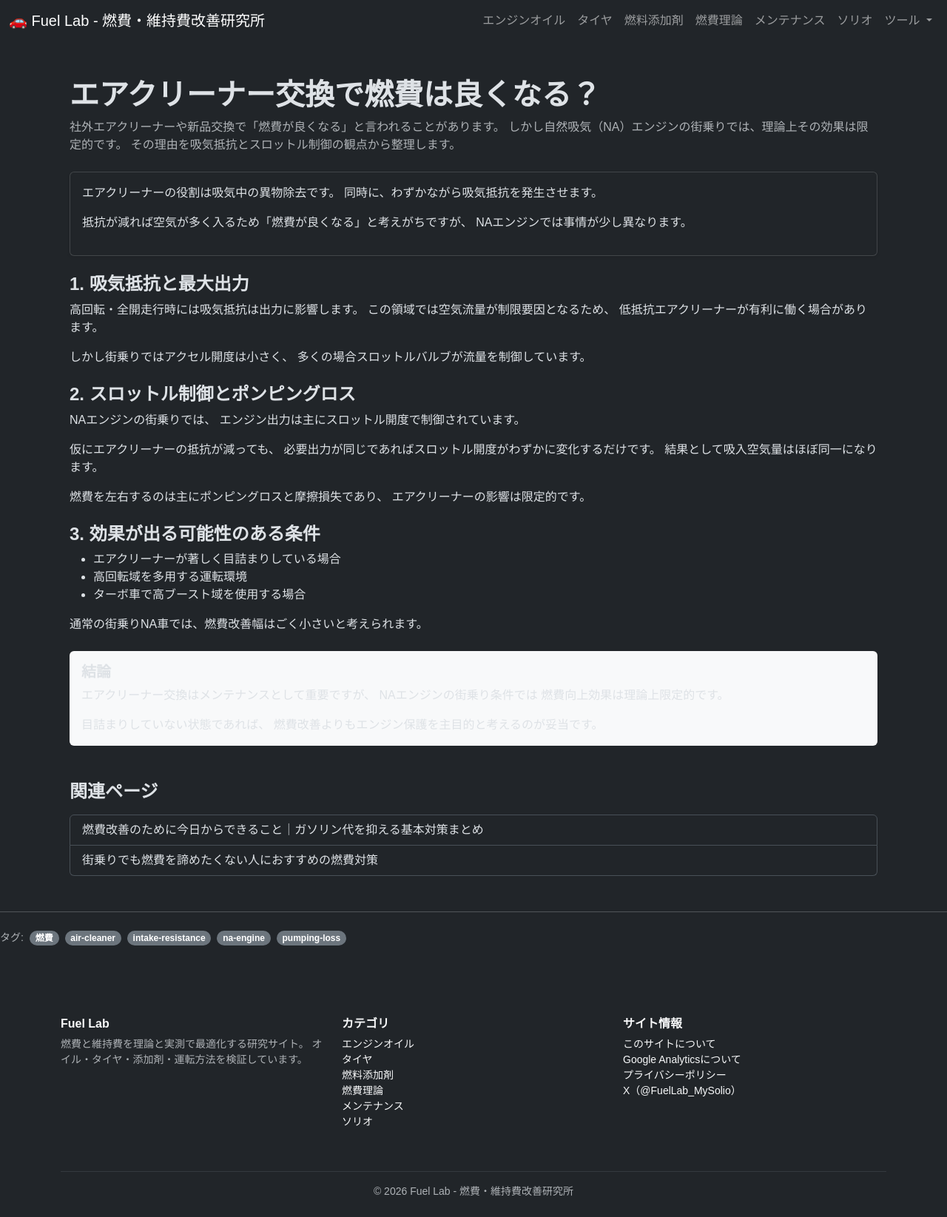
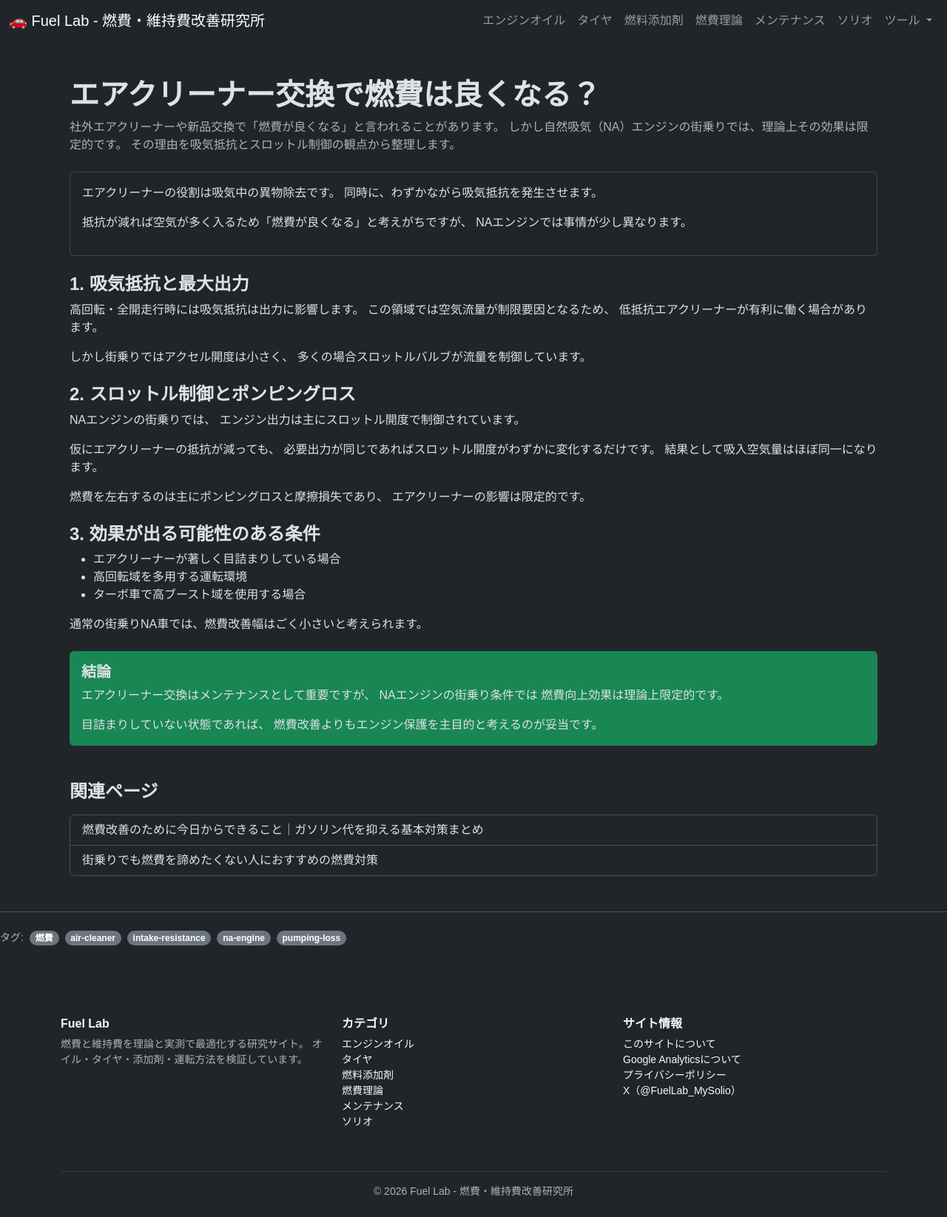
Before and after one commit to funyapar-org/fuel-lab, a Jekyll site: the page built from _knowledge/air-filter-fuel-economy-na.md, in a window 1280 px wide. Shown: the whole page at 74% size. Built offline with Jekyll 4.4.1, drawn with Linux system fonts in a browser that asks for light colours.

Commit message:
air-filter-fuel-economy-na.md を更新

```diff
--- a/_knowledge/air-filter-fuel-economy-na.md
+++ b/_knowledge/air-filter-fuel-economy-na.md
@@ -85,7 +85,7 @@
   </div>
 
   <!-- 結論 -->
-  <div class="card bg-light border-0 mb-5">
+  <div class="card bg-success border-0 mb-5">
     <div class="card-body">
       <h5 class="fw-bold">結論</h5>
       <p>
```
